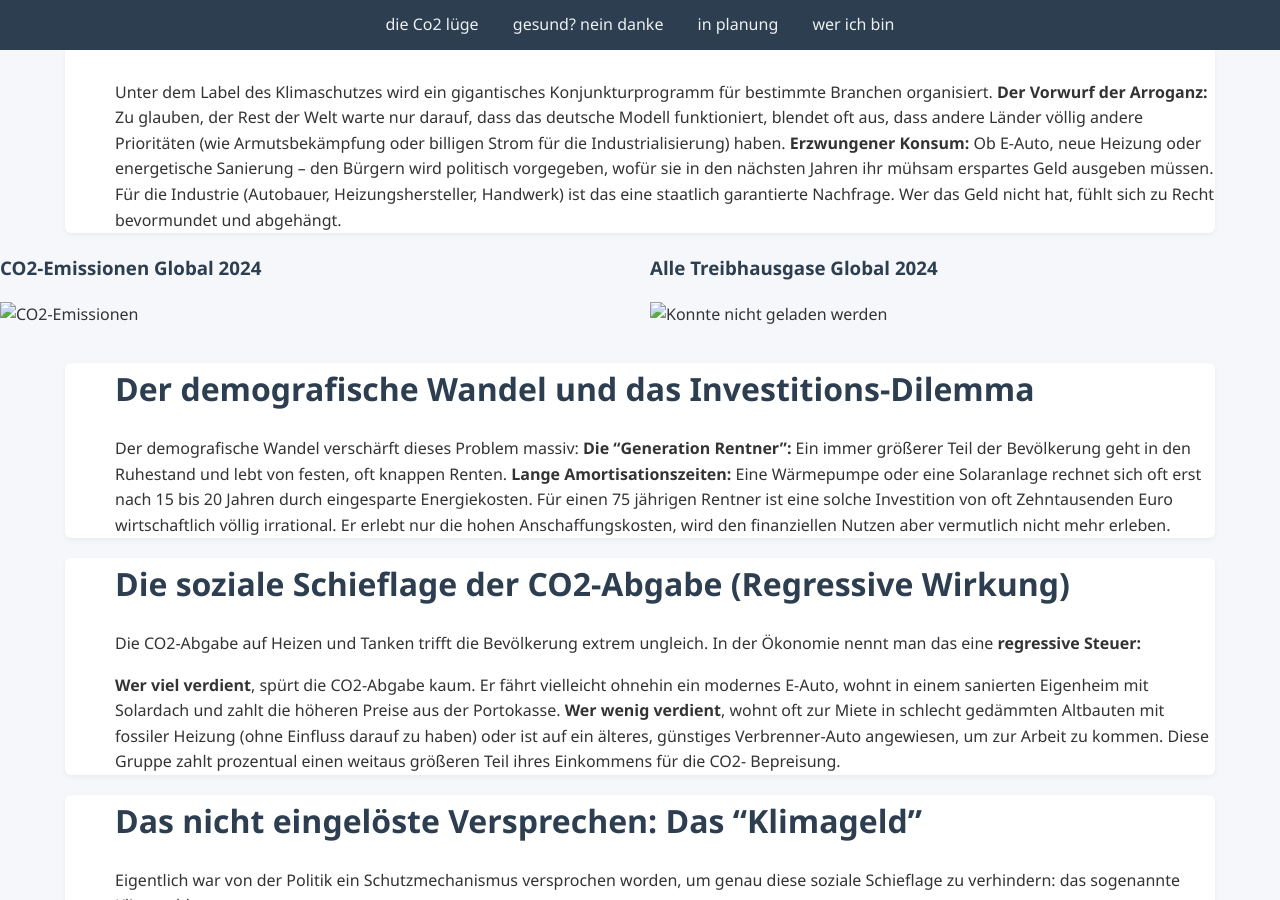
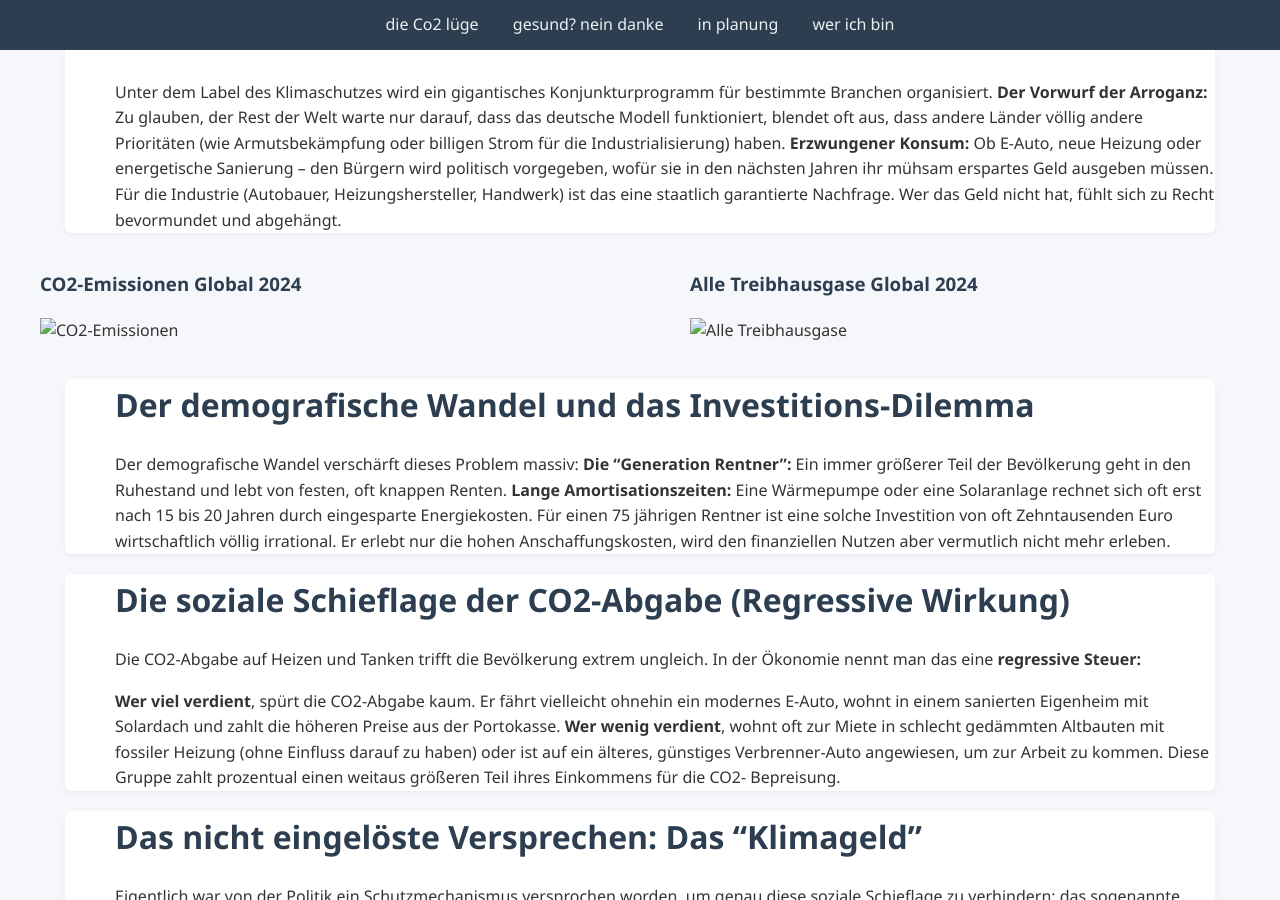
Before and after one commit to TheGermanTruth/TheGermanTruth, a Jekyll site: the page built from index.md, in a window 1280 px wide and 900 px high, scrolled down 1092 px. Built offline with Jekyll 4.4.1, drawn with Linux system fonts in a browser that asks for light colours; our own code applies the rules of GitHub Pages for plain Markdown files.

Commit message:
Update index.md

```diff
--- a/index.md
+++ b/index.md
@@ -63,15 +63,15 @@
 
 <div class="column" markdown="1">
 
-### CO2-Emissionen Global 2024
-<img src="{{ '/assets/Co2_2024.png' | relative_url }}" alt="CO2-Emissionen">
+>### CO2-Emissionen Global 2024
+![CO2-Emissionen](/assets/Co2_2024.png)
 
 </div>
 
 <div class="column" markdown="1">
 
-### Alle Treibhausgase Global 2024
-![Konnte nicht geladen werden](/assets/AlleGase_2024.png)
+>### Alle Treibhausgase Global 2024
+![Alle Treibhausgase](/assets/AlleGase_2024.png)
 
 </div>
 
```
